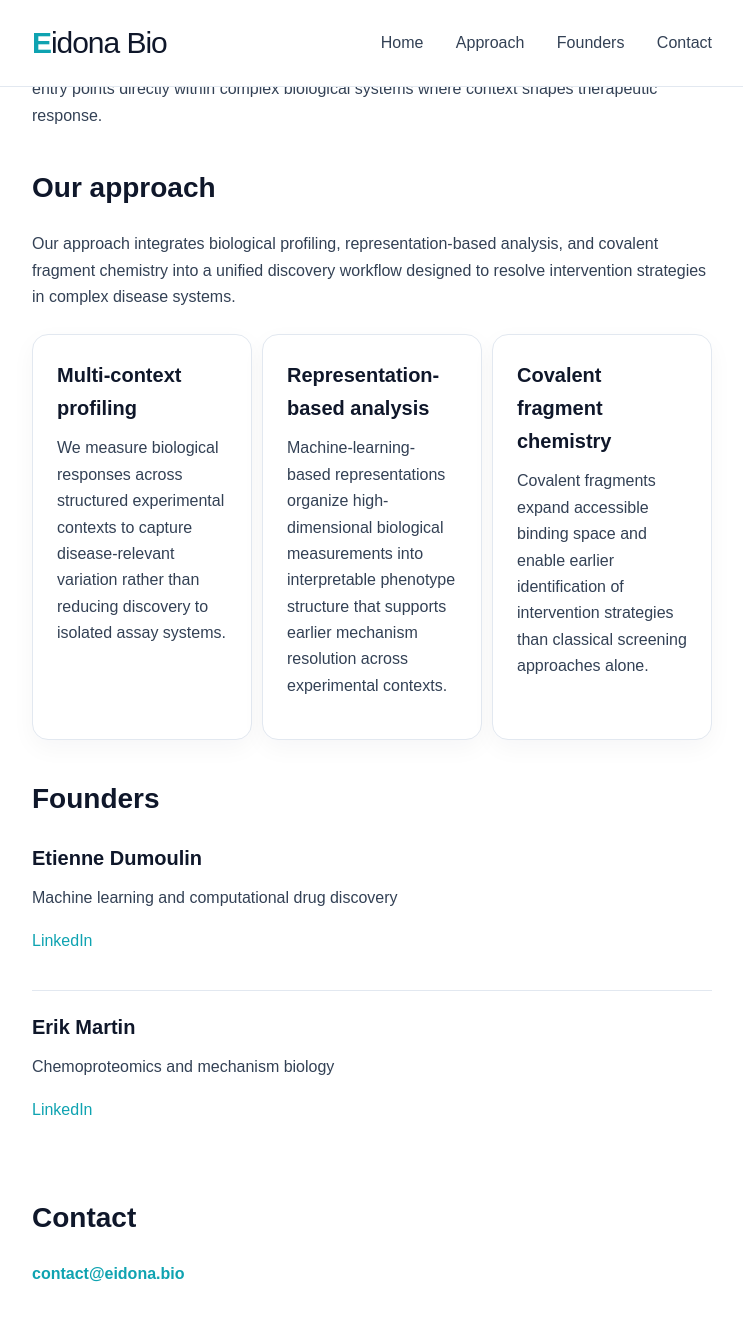
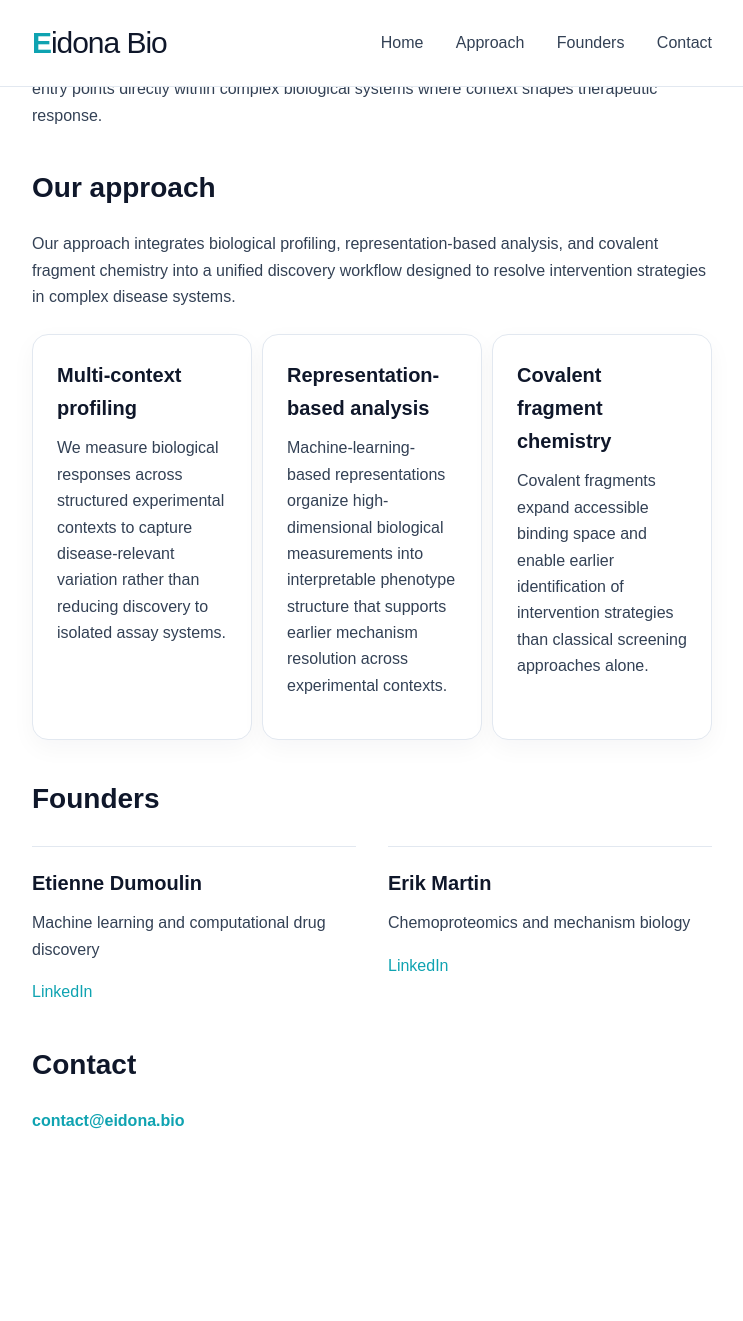
Before and after one commit to edumoulin/eidona.github.io, a Jekyll site: the page built from index.md, in a window 1280 px wide and 1400 px high, scrolled down 495 px. Shown: the top 1321 px of the window, without its empty margins (268-1011 px from the left). Built offline with Jekyll 4.4.1, drawn with Linux system fonts in a browser that asks for light colours; after the commit the page ends 1741 px from its top, so only the background shows below that.

Commit message:
Modify Founder section

```diff
--- a/assets/style.css
+++ b/assets/style.css
@@ -125,14 +125,31 @@ strong {
   box-shadow: 0 8px 24px rgba(15, 23, 42, 0.04);
 }
 
-.founders .founder {
-  padding: 20px 0;
-  border-top: 1px solid #E2E8F0;
+.founders-grid {
+  display: grid;
+  grid-template-columns: repeat(2, minmax(0, 1fr));
+  gap: 32px;
+  margin-top: 24px;
 }
 
-.founders .founder:first-of-type {
-  border-top: none;
-  padding-top: 0;
+.founder {
+  border-top: 1px solid #E2E8F0;
+  padding-top: 20px;
+}
+
+.founder h3 {
+  margin-bottom: 10px;
+}
+
+.founder p:last-child {
+  margin-bottom: 0;
+}
+
+@media (max-width: 800px) {
+  .founders-grid {
+    grid-template-columns: 1fr;
+    gap: 24px;
+  }
 }
 
 a {
--- a/index.md
+++ b/index.md
@@ -99,51 +99,43 @@ title: Home
 
 </section>
 
-
 <section id="founders" class="section founders">
 
   <h2>Founders</h2>
 
+  <div class="founders-grid">
 
-  <div class="founder">
+    <div class="founder">
+      <h3>Etienne Dumoulin</h3>
+      <p>
+        Machine learning and computational drug discovery
+      </p>
+      <p>
+        <a href="https://www.linkedin.com/in/%C3%A9tienne-dumoulin-624a9624/"
+           target="_blank"
+           rel="noopener noreferrer">
+          LinkedIn
+        </a>
+      </p>
+    </div>
 
-    <h3>Etienne Dumoulin</h3>
-
-    <p>
-      Machine learning and computational drug discovery
-    </p>
-
-    <p>
-      <a href="https://www.linkedin.com/in/%C3%A9tienne-dumoulin-624a9624/"
-         target="_blank"
-         rel="noopener noreferrer">
-        LinkedIn
-      </a>
-    </p>
-
-  </div>
-
-
-  <div class="founder">
-
-    <h3>Erik Martin</h3>
-
-    <p>
-      Chemoproteomics and mechanism biology
-    </p>
-
-    <p>
-      <a href="https://www.linkedin.com/in/erik-martin-5bb49234/"
-         target="_blank"
-         rel="noopener noreferrer">
-        LinkedIn
-      </a>
-    </p>
+    <div class="founder">
+      <h3>Erik Martin</h3>
+      <p>
+        Chemoproteomics and mechanism biology
+      </p>
+      <p>
+        <a href="https://www.linkedin.com/in/erik-martin-5bb49234/"
+           target="_blank"
+           rel="noopener noreferrer">
+          LinkedIn
+        </a>
+      </p>
+    </div>
 
   </div>
 
 </section>
-
 
 <section id="contact" class="section contact">
 
```
